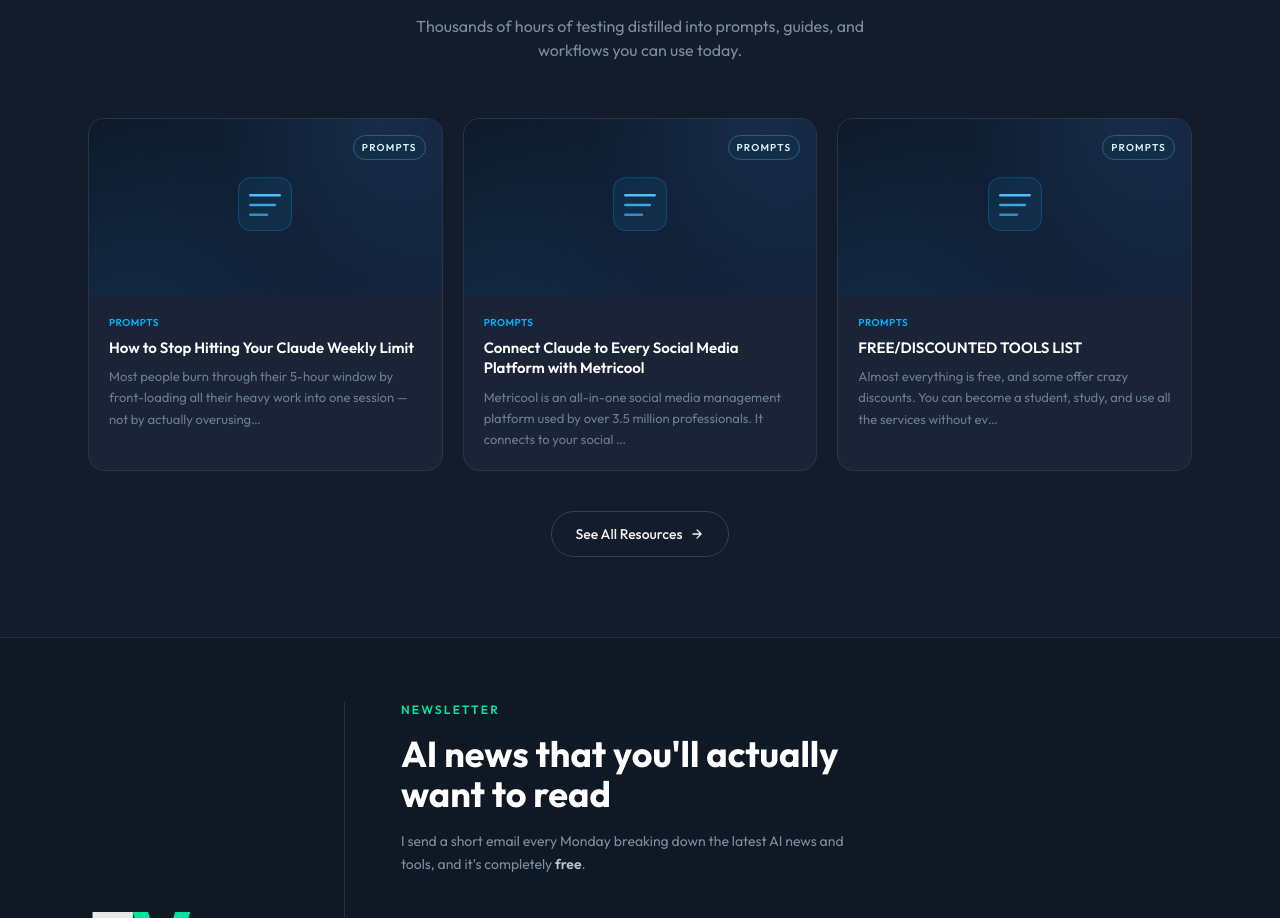
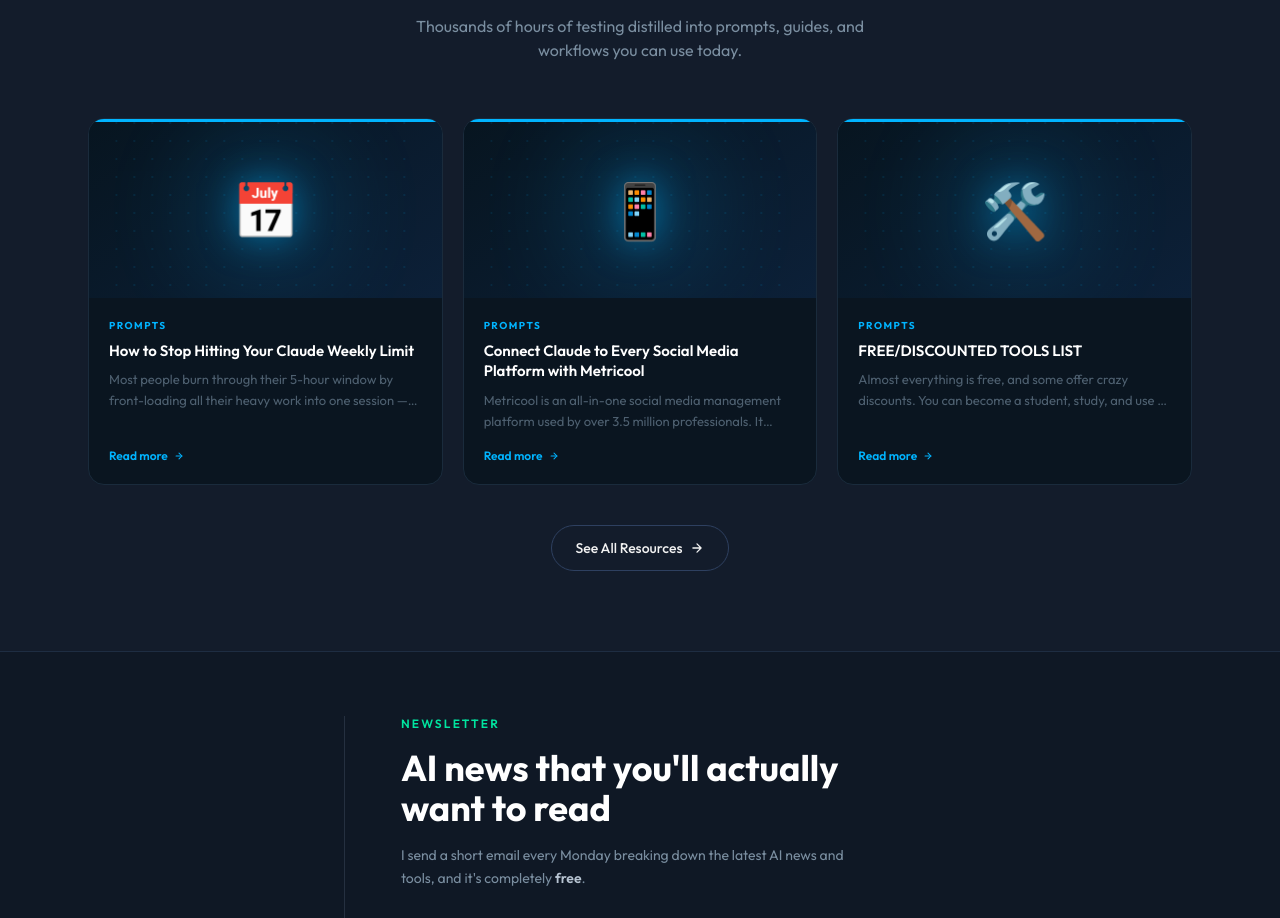
Before and after one commit to NikhilNag2/PersonalWebsite, a website: page index.html in a window 1280 px wide. Shown: the part 846-1764 px from the top of the page. Drawn offline with nearby package versions, Linux system fonts and the light colour scheme.

Commit message:
redesign resource cards with category themes, emoji + glow visuals

```diff
--- a/index.html
+++ b/index.html
@@ -581,19 +581,48 @@
       const grid = document.getElementById('featured-resources');
       if (!grid) return;
 
-      const iconSvg = {
-        beginner: '<span aria-hidden="true" style="font-size:52px;line-height:1;filter:drop-shadow(0 0 8px rgba(0,180,255,0.2));">📈</span>',
-        memory: '<svg width="88" height="88" viewBox="0 0 90 90" fill="none"><rect x="18" y="15" width="54" height="54" rx="12" fill="rgba(0,180,255,0.08)" stroke="rgba(0,180,255,0.28)"/><path d="M34 31C30 31 27 34 27 38C27 41 29 43 32 44" stroke="#4BC2FF" stroke-width="2.6" stroke-linecap="round"/><path d="M56 31C60 31 63 34 63 38C63 41 61 43 58 44" stroke="#4BC2FF" stroke-width="2.6" stroke-linecap="round"/><path d="M32 44C33.5 49 38 54 45 57C52 54 56.5 49 58 44" stroke="#4BC2FF" stroke-width="2.6" stroke-linecap="round" stroke-linejoin="round"/><circle cx="39" cy="39" r="2" fill="#4BC2FF"/><circle cx="51" cy="39" r="2" fill="#4BC2FF"/></svg>',
-        migration: '<svg width="88" height="88" viewBox="0 0 90 90" fill="none"><rect x="18" y="15" width="54" height="54" rx="12" fill="rgba(0,180,255,0.08)" stroke="rgba(0,180,255,0.28)"/><rect x="28" y="28" width="13" height="28" rx="3" stroke="#4BC2FF" stroke-width="2.3"/><rect x="49" y="28" width="13" height="28" rx="3" stroke="#4BC2FF" stroke-width="2.3"/><path d="M39 42H51" stroke="#4BC2FF" stroke-width="2.6" stroke-linecap="round"/><path d="M47 38L51 42L47 46" stroke="#4BC2FF" stroke-width="2.6" stroke-linecap="round" stroke-linejoin="round"/></svg>',
-        default: '<svg width="88" height="88" viewBox="0 0 90 90" fill="none"><rect x="18" y="15" width="54" height="54" rx="12" fill="rgba(0,180,255,0.08)" stroke="rgba(0,180,255,0.28)"/><path d="M30 33H60" stroke="#4BC2FF" stroke-width="2.6" stroke-linecap="round"/><path d="M30 43H55" stroke="#4BC2FF" stroke-width="2.6" stroke-linecap="round" opacity="0.8"/><path d="M30 53H47" stroke="#4BC2FF" stroke-width="2.6" stroke-linecap="round" opacity="0.65"/></svg>'
-      };
-
       function getResourceVisual(resource) {
         const title = (resource.title || '').toLowerCase();
-        if (title.includes('beginner')) return { icon: iconSvg.beginner, badge: 'Claude' };
-        if (title.includes('perfect memory') || title.includes('3 layer')) return { icon: '<span aria-hidden="true" style="font-size:52px;line-height:1;filter:drop-shadow(0 0 8px rgba(0,180,255,0.2));">🧠</span>', badge: 'Preferences' };
-        if (title.includes('switching memory') || title.includes('chatgpt')) return { icon: '<span aria-hidden="true" style="font-size:52px;line-height:1;filter:drop-shadow(0 0 8px rgba(0,180,255,0.2));">➡️</span>', badge: 'Migration' };
-        return { icon: iconSvg.default, badge: resource.category };
+        const category = (resource.category || '').toLowerCase();
+
+        const themes = {
+          prompts:   { accent: '#00B4FF', glow: 'rgba(0,180,255,0.5)',   bg: 'linear-gradient(145deg,#071520,#0C2038)' },
+          skills:    { accent: '#A78BFA', glow: 'rgba(167,139,250,0.5)', bg: 'linear-gradient(145deg,#0E0818,#1A0D30)' },
+          tools:     { accent: '#34D399', glow: 'rgba(52,211,153,0.5)',  bg: 'linear-gradient(145deg,#061A12,#0C2418)' },
+          learning:  { accent: '#FBBF24', glow: 'rgba(251,191,36,0.5)',  bg: 'linear-gradient(145deg,#181000,#221800)' },
+          workflows: { accent: '#60A5FA', glow: 'rgba(96,165,250,0.5)',  bg: 'linear-gradient(145deg,#071018,#0C1C2C)' },
+          default:   { accent: '#00B4FF', glow: 'rgba(0,180,255,0.5)',   bg: 'linear-gradient(145deg,#071520,#0C2038)' },
+        };
+        const theme = themes[category] || themes.default;
+
+        let emoji = '💡';
+        if      (title.includes('memory') || title.includes('remember'))                              emoji = '🧠';
+        else if (title.includes('chatgpt') || title.includes('switching'))                             emoji = '🔄';
+        else if (title.includes('fitness') || title.includes('coach') || title.includes('workout'))    emoji = '💪';
+        else if (title.includes('finance') || title.includes('money') || title.includes('invest'))     emoji = '📈';
+        else if (title.includes('video') || title.includes('animate') || title.includes('remotion'))   emoji = '🎬';
+        else if (title.includes('design') || title.includes('figma'))                                  emoji = '🎨';
+        else if (title.includes('marketing') || title.includes('agency') || title.includes('brand'))   emoji = '📣';
+        else if (title.includes('cheat') || title.includes('secret') || title.includes('shortcut'))    emoji = '🔑';
+        else if (title.includes('council') || title.includes('agent'))                                 emoji = '🤖';
+        else if (title.includes('language') || title.includes('tutor'))                                emoji = '💬';
+        else if (title.includes('certif') || title.includes('resume') || title.includes('linkedin'))   emoji = '🏆';
+        else if (title.includes('calendar') || title.includes('schedule') || title.includes('weekly')) emoji = '📅';
+        else if (title.includes('haircut') || title.includes('hair'))                                  emoji = '✂️';
+        else if (title.includes('interior') || title.includes('room') || title.includes('redesign'))   emoji = '🏠';
+        else if (title.includes('graph') || title.includes('token'))                                   emoji = '🕸️';
+        else if (title.includes('outfit') || title.includes('fashion'))                                emoji = '👗';
+        else if (title.includes('business') || title.includes('sales') || title.includes('playbook'))  emoji = '💼';
+        else if (title.includes('social') || title.includes('instagram') || title.includes('metricool')) emoji = '📱';
+        else if (title.includes('limit') || title.includes('usage'))                                   emoji = '⏱️';
+        else if (title.includes('free') && title.includes('tool'))                                     emoji = '🛠️';
+        else if (title.includes('beginner') || title.includes('starter'))                              emoji = '🚀';
+        else if (title.includes('viral') || title.includes('prompt'))                                  emoji = '🔥';
+        else if (title.includes('setup') || title.includes('install'))                                 emoji = '⚙️';
+        else if (title.includes('automat'))                                                             emoji = '⚡';
+        else if (title.includes('content'))                                                             emoji = '✍️';
+
+        return { ...theme, emoji };
       }
 
       try {
@@ -618,17 +647,21 @@
         featuredResourcesSignature = signature;
 
         grid.innerHTML = items.map((item, index) => {
-          const visual = getResourceVisual(item);
+          const v = getResourceVisual(item);
+          const delay = index === 1 ? 'reveal-d1' : index === 2 ? 'reveal-d2' : '';
           return `
-          <a href="${item.href}" class="card bg-[#1A2436] rounded-2xl overflow-hidden border border-[#253548] reveal ${index === 1 ? 'reveal-d1' : index === 2 ? 'reveal-d2' : ''}">
-            <div class="h-44 flex items-center justify-center relative" style="background:radial-gradient(circle at 82% 0%,rgba(50,108,171,0.16),transparent 48%),radial-gradient(circle at 8% 110%,rgba(27,80,126,0.22),transparent 52%),linear-gradient(135deg,#0D1A2A,#142540);">
-              <span class="absolute top-4 right-4 text-[10px] font-semibold uppercase tracking-[0.12em] text-[#D7F1FF] border border-[#2A5D7D] rounded-full px-2 py-1" style="background:rgba(17,48,72,0.72);">${visual.badge}</span>
-              ${visual.icon}
+          <a href="${item.href}" class="card reveal ${delay} rounded-2xl overflow-hidden border border-[#1A2B3C] flex flex-col" style="background:#0A1520;text-decoration:none;">
+            <div style="height:3px;background:${v.accent};flex-shrink:0;"></div>
+            <div class="flex items-center justify-center relative overflow-hidden flex-shrink-0" style="height:176px;background:${v.bg};">
+              <svg class="absolute inset-0 w-full h-full" style="opacity:0.13;" viewBox="0 0 300 176" fill="none" xmlns="http://www.w3.org/2000/svg"><defs><pattern id="dotpat${index}" x="0" y="0" width="18" height="18" patternUnits="userSpaceOnUse"><circle cx="1" cy="1" r="1" fill="${v.accent}"/></pattern></defs><rect width="300" height="176" fill="url(#dotpat${index})"/></svg>
+              <div class="absolute" style="width:140px;height:140px;border-radius:50%;background:${v.glow};filter:blur(48px);opacity:0.35;pointer-events:none;"></div>
+              <span class="relative z-10" style="font-size:54px;line-height:1;filter:drop-shadow(0 0 18px ${v.glow});">${v.emoji}</span>
             </div>
-            <div class="p-5">
-              <p class="text-[#00B4FF] text-[10px] font-semibold uppercase tracking-wider mb-2">${item.category}</p>
+            <div class="p-5 flex flex-col flex-1">
+              <p class="text-[10px] font-bold uppercase tracking-[0.15em] mb-2" style="color:${v.accent};">${item.category}</p>
               <h3 class="font-semibold text-[15px] leading-snug mb-2 text-white">${item.title}</h3>
-              <p class="text-[#6A7D90] text-[13px] leading-relaxed">${item.description}</p>
+              <p class="text-[#4E6070] text-[13px] leading-relaxed mb-4" style="display:-webkit-box;-webkit-line-clamp:2;-webkit-box-orient:vertical;overflow:hidden;">${item.description}</p>
+              <span class="text-xs font-semibold flex items-center gap-1.5 mt-auto" style="color:${v.accent};">Read more <svg width="10" height="10" viewBox="0 0 24 24" fill="none" stroke="currentColor" stroke-width="2.5" stroke-linecap="round" stroke-linejoin="round"><path d="M5 12h14"/><path d="m12 5 7 7-7 7"/></svg></span>
             </div>
           </a>
         `}).join('');
```
